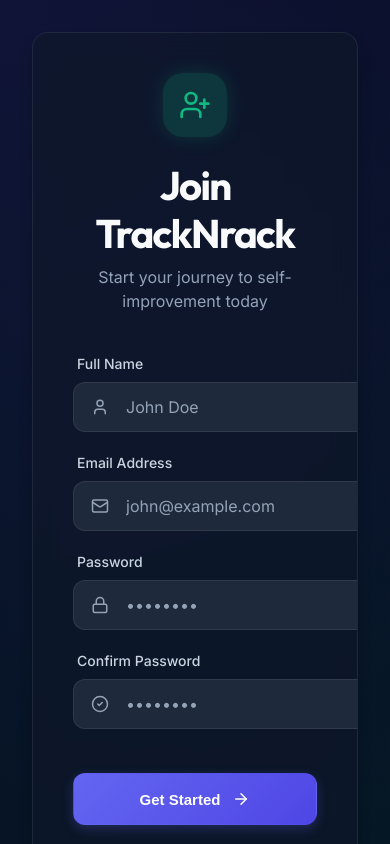
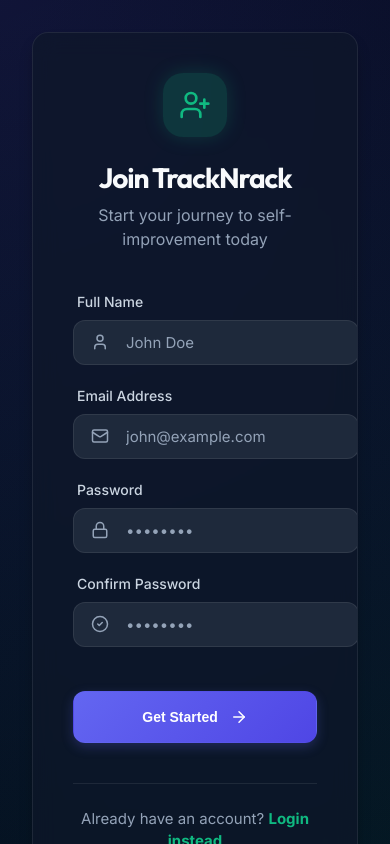
Before and after one commit to PardhuAvula/habit, a React (Vite) app in the folder frontend/: page /register in a window 390 px wide. Shown: the top 844 px of the page. Built offline with nearby package versions, Linux system fonts and the light colour scheme; no server answers.

Commit message:
updated api + loading fix

```diff
--- a/frontend/src/index.css
+++ b/frontend/src/index.css
@@ -90,6 +90,12 @@
 h2 { font-size: 2rem; letter-spacing: -0.03em; }
 h3 { font-size: 1.5rem; letter-spacing: -0.02em; }
 
+@media (max-width: 768px) {
+  h1 { font-size: 2rem; }
+  h2 { font-size: 1.75rem; }
+  h3 { font-size: 1.25rem; }
+}
+
 p {
   color: var(--text-secondary);
 }
@@ -139,6 +145,15 @@
   border-color: var(--border-focus);
   transform: translateY(-2px);
   box-shadow: 0 12px 25px -10px rgba(0, 0, 0, 0.5), var(--shadow-glow);
+}
+
+@media (max-width: 768px) {
+  .glass-card {
+    padding: 1.25rem;
+  }
+  .glass-card:hover {
+    transform: none;
+  }
 }
 
 .glass-card::before {
@@ -209,6 +224,13 @@
   color: var(--text-muted);
 }
 
+@media (max-width: 768px) {
+  .input-field {
+    padding: 0.75rem 1rem;
+    font-size: 0.9375rem;
+  }
+}
+
 /* Buttons */
 .btn {
   display: inline-flex;
@@ -245,6 +267,13 @@
 
 .btn-primary:active {
   transform: translateY(0);
+}
+
+@media (max-width: 768px) {
+  .btn {
+    padding: 0.625rem 1.25rem;
+    font-size: 0.875rem;
+  }
 }
 
 .btn-secondary {
@@ -426,3 +455,30 @@
   color: var(--text-secondary);
   margin-bottom: 0.5rem;
 }
+
+/* Responsive Spacing & Header Adjustments */
+@media (max-width: 768px) {
+  .dashboard-header {
+    flex-direction: column;
+    align-items: flex-start !important;
+    gap: 1.5rem !important;
+  }
+
+  .dot-divider {
+    display: none;
+  }
+
+  .navbar {
+    height: 64px;
+  }
+
+  h1 { font-size: 1.75rem !important; }
+}
+
+/* Modal Responsiveness */
+@media (max-width: 480px) {
+  .modal-content {
+    padding: 1.5rem !important;
+    border-radius: var(--radius-lg) !important;
+  }
+}
--- a/frontend/src/pages/Dashboard/Dashboard.jsx
+++ b/frontend/src/pages/Dashboard/Dashboard.jsx
@@ -174,15 +174,15 @@
             animate={{ opacity: 1 }}
             className="fade-in"
         >
-            <header style={{ marginBottom: '2.5rem', display: 'flex', justifyContent: 'space-between', alignItems: 'flex-end' }}>
+            <header className="dashboard-header" style={{ marginBottom: '2.5rem', display: 'flex', justifyContent: 'space-between', alignItems: 'flex-end', gap: '1.5rem', flexWrap: 'wrap' }}>
                 <div>
-                    <h1 style={{ marginBottom: '0.25rem', fontSize: '2.5rem', fontWeight: 800 }}>Overview</h1>
-                    <div style={{ display: 'flex', alignItems: 'center', gap: '1rem', color: 'var(--text-muted)' }}>
+                    <h1 style={{ marginBottom: '0.5rem', fontSize: '2.5rem', fontWeight: 800 }}>Overview</h1>
+                    <div style={{ display: 'flex', alignItems: 'center', gap: '1rem', color: 'var(--text-muted)', flexWrap: 'wrap' }}>
                         <div style={{ display: 'flex', alignItems: 'center', gap: '0.5rem' }}>
                             <Calendar size={18} />
                             <span style={{ fontSize: '1rem', fontWeight: 600 }}>{format(currentTime, 'EEEE, MMMM do yyyy')}</span>
                         </div>
-                        <div style={{ width: '4px', height: '4px', borderRadius: '50%', background: 'var(--border-focus)' }}></div>
+                        <div className="dot-divider" style={{ width: '4px', height: '4px', borderRadius: '50%', background: 'var(--border-focus)' }}></div>
                         <div style={{ display: 'flex', alignItems: 'center', gap: '0.5rem', color: 'var(--primary-light)' }}>
                             <Clock size={18} />
                             <span style={{ fontSize: '1rem', fontWeight: 700, fontVariantNumeric: 'tabular-nums' }}>{format(currentTime, 'hh:mm:ss a')}</span>
```
